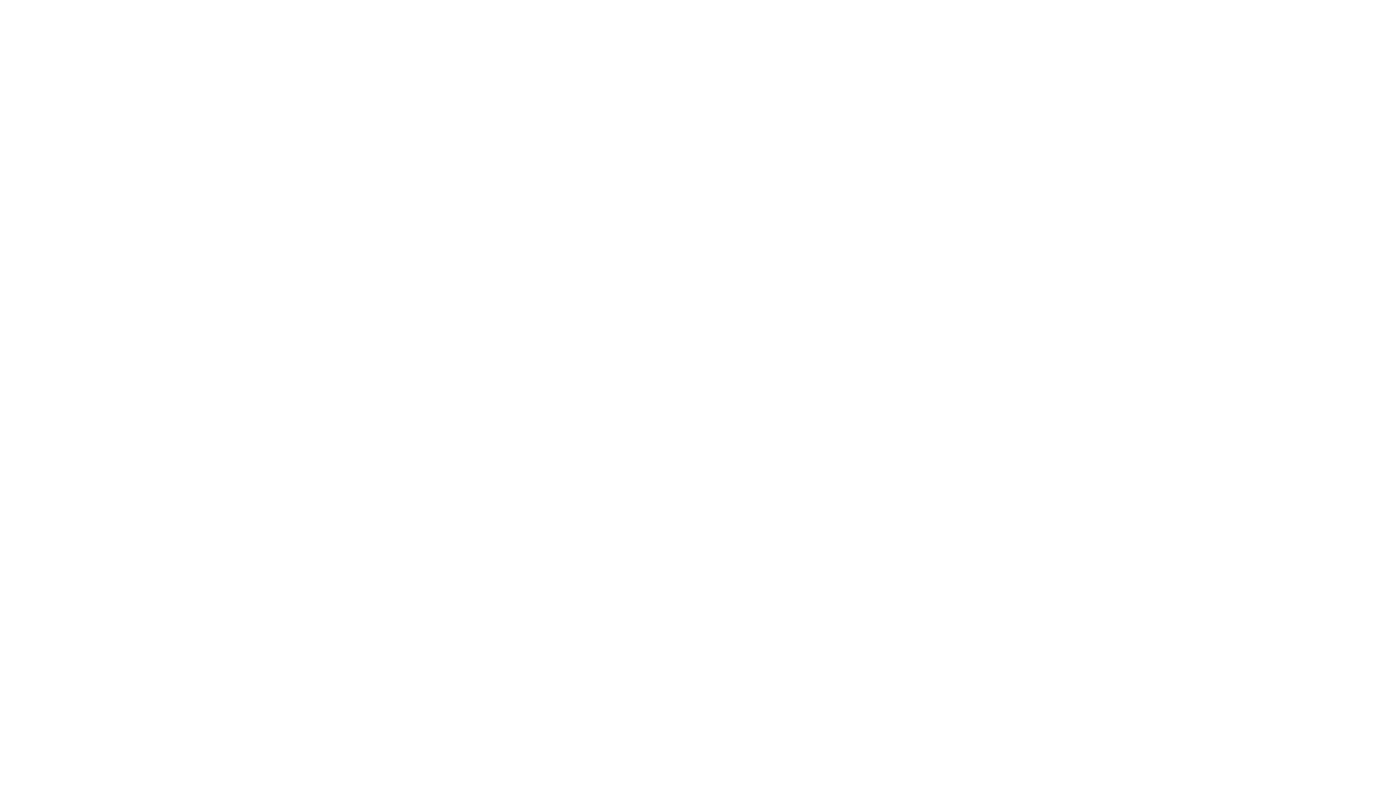
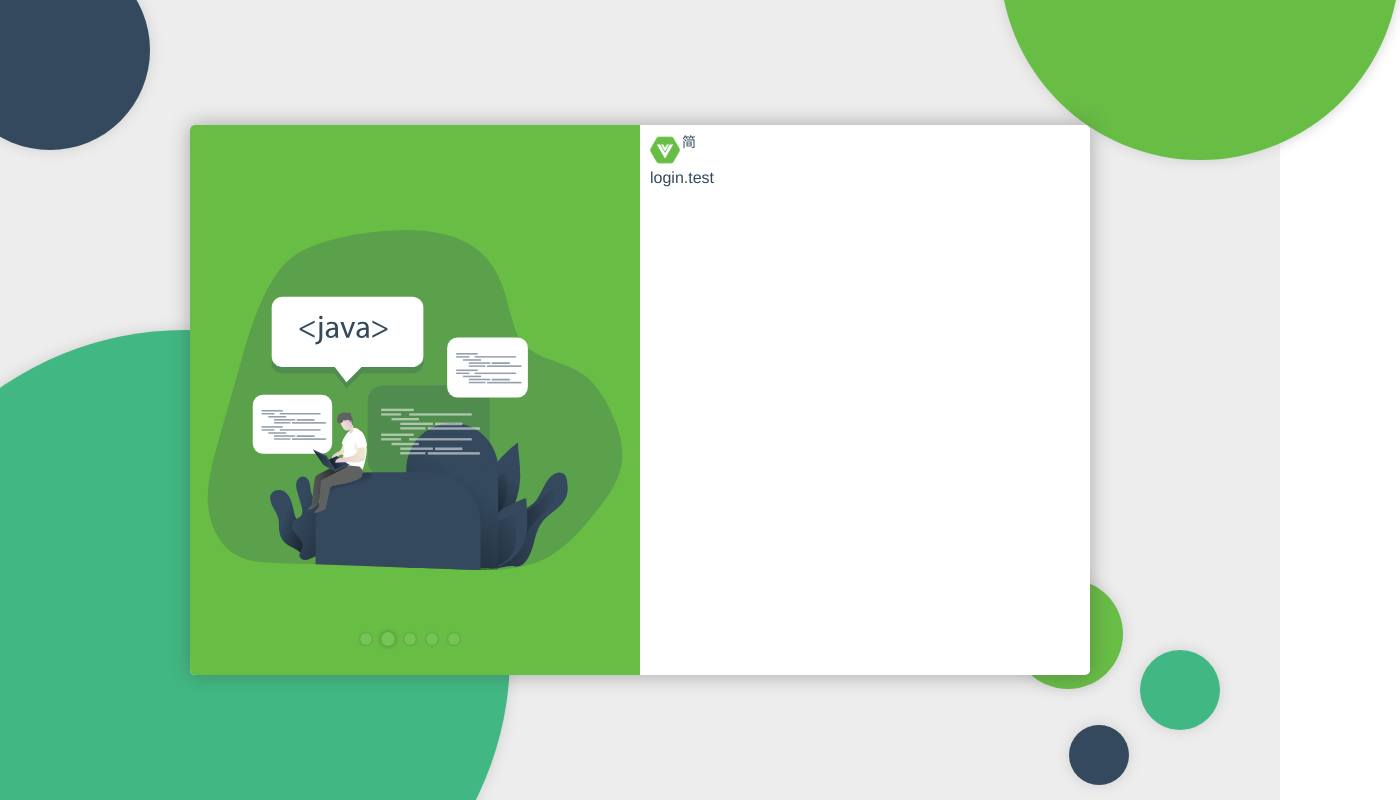
Before and after one commit to WangJunLiangA/spring-vue-example, a Vue app in the folder forntEnd/: page /signin in a window 1280 px wide. Before the commit this address had no page. Shown: the top 800 px of the page, 1400 px wide, since content can reach past the window. Built offline with nearby package versions, Linux system fonts and the light colour scheme.

Commit message:
完成国际化

```diff
--- a/forntEnd/package.json
+++ b/forntEnd/package.json
@@ -9,9 +9,11 @@
   },
   "dependencies": {
     "core-js": "^3.6.5",
+    "element-plus": "^1.3.0-beta.9",
     "register-service-worker": "^1.7.1",
     "vconsole": "^3.11.2",
     "vue": "^3.0.0",
+    "vue-i18n": "^9.2.0-beta.30",
     "vue-router": "^4.0.0-0",
     "vuex": "^4.0.0-0"
   },
--- /dev/null
+++ b/forntEnd/src/assets/css/command.css
@@ -0,0 +1,3 @@
+*{
+    color: #34495e;
+}
--- /dev/null
+++ b/forntEnd/src/components/lang-change-btn.vue
@@ -0,0 +1,74 @@
+<!--
+ * @Description:切换语言按钮
+ * @Author: JunLiangWang
+ * @Date: 2022-01-28 10:43:47
+ * @LastEditors: JunLiangWang
+ * @LastEditTime: 2022-01-28 11:40:32
+-->
+<template>
+  <el-dropdown trigger="click" @command="handleCommand">
+    <span class="lanbtn">{{ languageList[currentLanguage].displayTitle }}</span>
+    <template #dropdown>
+      <el-dropdown-menu>
+      <el-dropdown-item
+        v-for="(val, key, i) in languageList"
+        :key="i"
+        :command="key"
+        >{{ val.itemTitle }}</el-dropdown-item
+      >
+      </el-dropdown-menu>
+    </template>
+  </el-dropdown>
+</template>
+
+<script>
+export default {
+  name: "lang-change-btn",
+  props: {
+    //语言列表
+    languageList: {
+      type: Object,
+      default: () => {
+        return {
+          //语言Key,与i8n中的key对应
+          zh: {
+            itemTitle: "简体中文", //列表选项中显示的标题
+            displayTitle: "简", //选中后按钮显示的值
+          },
+          en: {
+            itemTitle: "English",
+            displayTitle: "EN",
+          },
+        };
+      },
+    },
+    //当前选中的语言的Key
+    currentLanguage: {
+      type: String,
+      default: "zh",
+    },
+  },
+  methods: {
+    /**
+     * @description: 切换语言时间
+     * @author: JunLiangWang
+     * @param {*} command 语言key
+     * @return {*}
+     */
+    handleCommand(command) {
+      this.$emit("changeCommand", command);
+    },
+  },
+};
+</script>
+
+<style scoped>
+.lanbtn {
+  cursor: pointer;
+  padding: 4px 2px;
+  border-radius: 3px;
+}
+.lanbtn:hover {
+  background: #90909042;
+}
+</style>
--- /dev/null
+++ b/forntEnd/src/internationalization/index.js
@@ -0,0 +1,49 @@
+/*
+ * @Description:国际化配置文件
+ * @Author: JunLiangWang
+ * @Date: 2022-01-28 10:42:22
+ * @LastEditors: JunLiangWang
+ * @LastEditTime: 2022-01-28 11:41:17
+ */
+import {createI18n} from 'vue-i18n'
+
+/**
+ * @description: 获取当前文件夹下json国际化文件
+ * @author: JunLiangWang
+ * @param {*}
+ * @return {*}
+ */
+function loadLocaleMessages () {
+  const locales = require.context('./language/', true, /[A-Za-z0-9-_,\s]+\.json$/i)
+  const messages = {}
+  locales.keys().forEach(key => {
+    const matched = key.match(/([A-Za-z0-9-_]+)\./i)
+    if (matched && matched.length > 1) {
+      const locale = matched[1]
+      messages[locale] = locales(key)
+      console.info(messages)
+    }
+  })
+  return messages
+}
+
+//判断是否已经选择过语言
+var language=localStorage.getItem("language")
+if(language==null)
+{
+  language='zh'
+  localStorage.setItem("language",'zh')
+}
+
+//国际化配置
+const i18nConfig ={
+  locale:language,
+  fallbackLocale:  'zh',
+  messages: loadLocaleMessages()
+}
+
+export default function setI18n(vue)
+{
+  const i18n=createI18n(i18nConfig);
+  vue.use(i18n);
+}
--- /dev/null
+++ b/forntEnd/src/internationalization/language/en.json
@@ -0,0 +1,6 @@
+
+{
+  "login": {
+    "test": "test"
+  }
+}
--- /dev/null
+++ b/forntEnd/src/internationalization/language/zh.json
@@ -0,0 +1,5 @@
+{
+    "login": {
+      "test": "测试"
+    }
+  }
--- a/forntEnd/src/main.js
+++ b/forntEnd/src/main.js
@@ -7,8 +7,19 @@ import store from './store'
 const Vue=createApp(App)
 
 
+//ElementUI
+import ElementPlus from 'element-plus'
+import 'element-plus/dist/index.css'
+Vue.use(ElementPlus);
+
+//国际化
+import setI18n from './internationalization'
+setI18n(Vue)
+
 //初始化样式
 import './assets/css/normalize.css'
+//全局样式
+import './assets/css/command.css'
 
 //工具类，挂载到vue全局
 import until from './until'
--- a/forntEnd/src/router/index.js
+++ b/forntEnd/src/router/index.js
@@ -1,3 +1,10 @@
+/*
+ * @Description:路由地址
+ * @Author: JunLiangWang
+ * @Date: 2022-01-20 10:45:46
+ * @LastEditors: JunLiangWang
+ * @LastEditTime: 2022-01-27 17:18:52
+ */
 import { createRouter, createWebHistory } from 'vue-router'
 
 const routes = [{
@@ -9,10 +16,30 @@ const routes = [{
   name: "login",
   path: "/login",
   component: () => import('../views/login/login.vue'),
-  meta: {
-    title: "登录",
-    isVerify: true
-  },
+  children:[
+    {
+        path: "",
+        redirect: '/signin'
+    },
+    {
+      //登录路由
+      name: "signin",
+      path: "/signin",
+      component: () => import('../views/login/views/sign-in.vue'),
+    },
+    {
+      //注册路由
+      name: "signup",
+      path: "/signup",
+      component: () => import('../views/login/views/sign-up.vue'),
+    },
+    {
+      //忘记密码
+      name: "forgetpassword",
+      path: "/forgetpassword",
+      component: () => import('../views/login/views/forget-password.vue'),
+    }
+  ]
 },
 ]
 
--- a/forntEnd/src/views/login/views/sign-in.vue
+++ b/forntEnd/src/views/login/views/sign-in.vue
@@ -3,18 +3,78 @@
  * @Author: JunLiangWang
  * @Date: 2022-01-27 16:23:31
  * @LastEditors: JunLiangWang
- * @LastEditTime: 2022-01-27 16:23:53
+ * @LastEditTime: 2022-01-28 11:39:07
 -->
 <template>
-  <div></div>
+  <div class="container">
+    <div>
+      <img src="@/assets/img/icon.png" />
+      <lang-change-btn
+         :languageList="languageList"
+        :currentLanguage="$i18n.locale"
+        @changeCommand="handleCommand"
+      ></lang-change-btn>
+    </div>
+    <div>
+      {{$t("login.test")}}
+    </div>
+  </div>
 </template>
 
 <script>
+import langChangeBtn from "@/components/lang-change-btn.vue";
 export default {
-
-}
+  name: "signIn",
+  components: {
+    langChangeBtn,
+  },
+  data() {
+    return {
+      //语言列表
+      languageList: {
+        //语言Key,与i8n中的key对应
+        zh: {
+          itemTitle: "简体中文", //列表选项中显示的标题
+          displayTitle: "简", //选中后按钮显示的值
+        },
+        en: {
+          itemTitle: "English",
+          displayTitle: "EN",
+        },
+      },
+    };
+  },
+  methods: {
+    /**
+     * @description: 更改语言
+     * @author: JunLiangWang
+     * @param {*} command 语言key
+     * @return {*}
+     */
+    handleCommand(command) {
+      this.$i18n.locale = command;
+      localStorage.setItem("language",command);
+    },
+  },
+};
 </script>
 
-<style>
-
+<style scoped>
+.container {
+  padding: 10px;
+  box-sizing: border-box;
+  width: 100%;
+  height: 100%;
+}
+img {
+  width: 30px;
+  height: 30px;
+}
+.logo-div {
+  display: flex;
+  flex-direction: row;
+  align-items: center;
+  font-size: 19px;
+  font-weight: bold;
+}
 </style>
```
Also changed, not shown: 1 other file (tests, documents, lock files or other folders).
